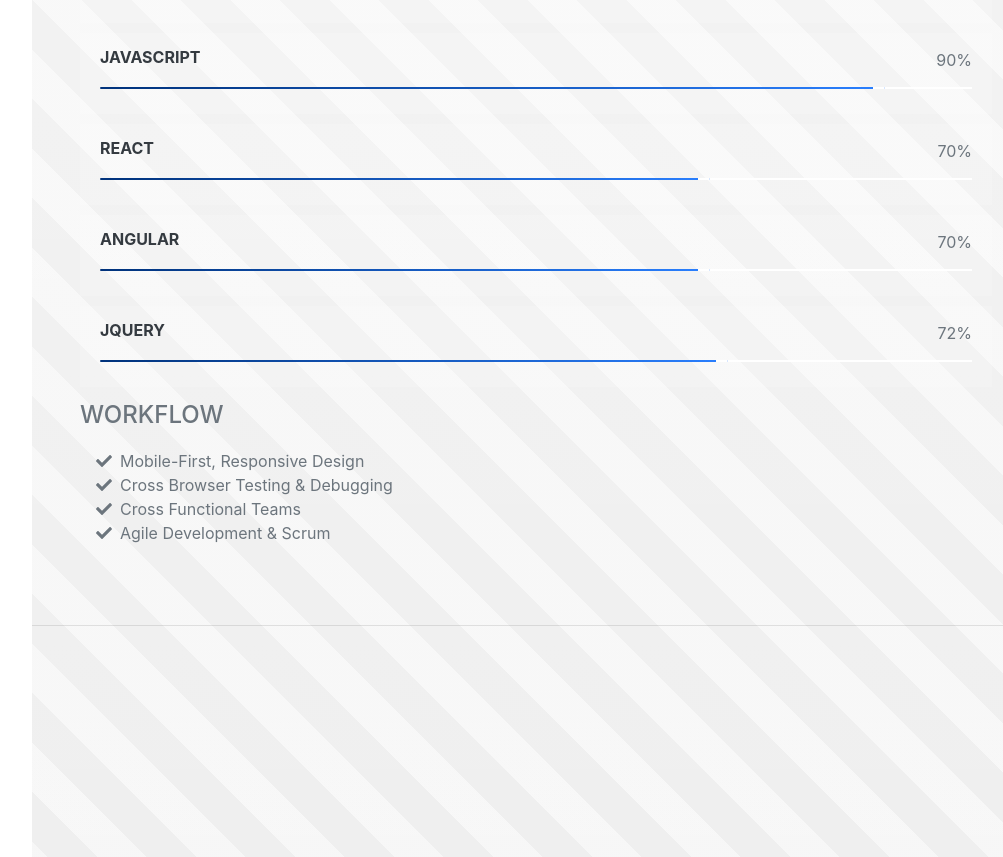
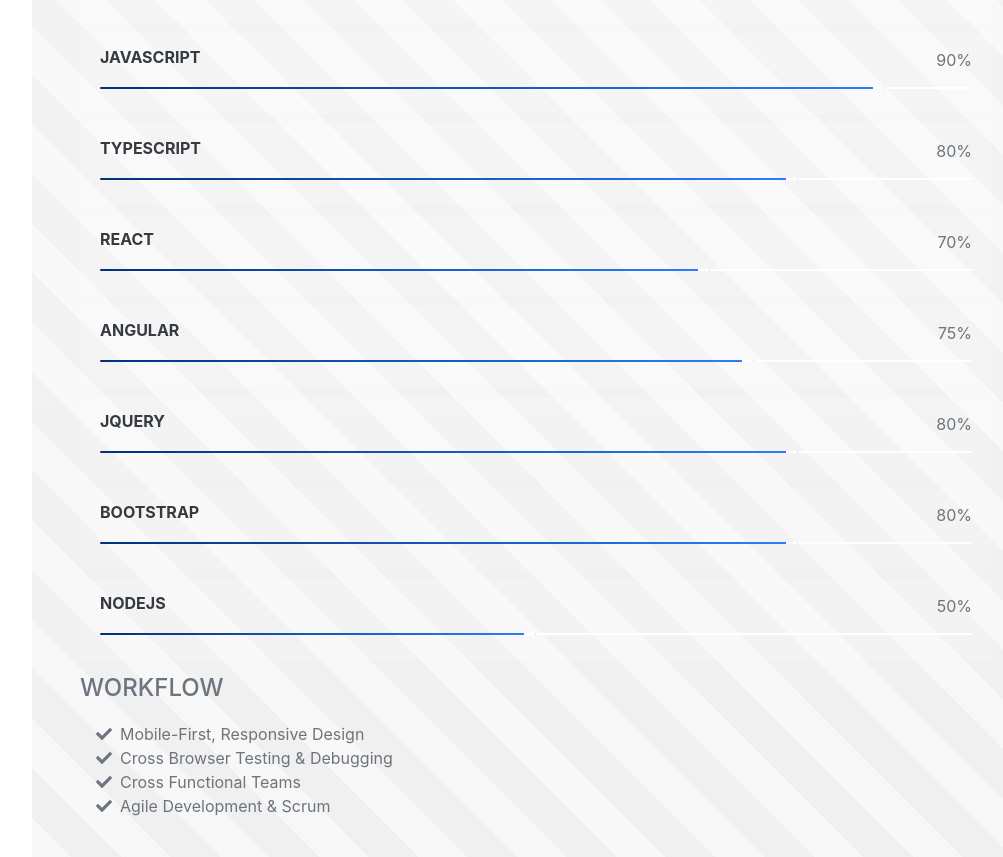
Before and after one commit to 4mit/portfolio, a React (Create React App) app: page / in a window 1280 px wide. Shown: the part 3340-4197 px from the top of the page, without its empty margins (240-1243 px from the left). Built offline with nearby package versions, Linux system fonts and the light colour scheme; a web font is replaced by a local one.

Commit message:
Skills added

```diff
--- a/src/Award/Award.js
+++ b/src/Award/Award.js
@@ -13,7 +13,7 @@
             <span className="fa-li">
               <i className="fas fa-trophy text-warning"></i>
             </span>
-            <a href="https://www.freecodecamp.org/certification/amitkumarsoni/responsive-web-design">
+            <a href="https://www.freecodecamp.org/certification/amitkumarsoni/responsive-web-design" target="_blank">
               Responsive Web Design
                 </a>
           </li>
@@ -22,7 +22,7 @@
             <span className="fa-li">
               <i className="fas fa-trophy text-warning"></i>
             </span>
-            <a href="https://www.freecodecamp.org/certification/amitkumarsoni/javascript-algorithms-and-data-structures">
+            <a href="https://www.freecodecamp.org/certification/amitkumarsoni/javascript-algorithms-and-data-structures" target="_blank">
               Javascript Algorithms and Data-structures
                 </a>
           </li>
@@ -30,7 +30,7 @@
             <span className="fa-li">
               <i className="fas fa-trophy text-warning"></i>
             </span>
-            <a href="https://www.freecodecamp.org/certification/amitkumarsoni/apis-and-microservices">
+            <a href="https://www.freecodecamp.org/certification/amitkumarsoni/apis-and-microservices" target="_blank">
               Apis and Microservices
                 </a>
 
@@ -39,7 +39,7 @@
             <span className="fa-li">
               <i className="fas fa-trophy text-warning"></i>
             </span>
-            <a href="https://www.hackerrank.com/certificates/30d2d4a36818">
+            <a href="https://www.hackerrank.com/certificates/30d2d4a36818" target="_blank">
               React (Hackerrank)
                 </a>
           </li>
@@ -47,7 +47,7 @@
             <span className="fa-li">
               <i className="fas fa-trophy text-warning"></i>
             </span>
-            <a href="https://www.hackerrank.com/certificates/8379abc5d679">
+            <a href="https://www.hackerrank.com/certificates/8379abc5d679" target="_blank">
               Python (Hackerrank)
                 </a>
           </li>
--- a/src/Skills/Meter/Meter.js
+++ b/src/Skills/Meter/Meter.js
@@ -7,7 +7,7 @@
             <div className="skills">
                 <div className="skill-label">
                     <h3>Html</h3>
-                    <span className="percent">87%</span>
+                    <span className="percent">90%</span>
                     <div style={{"clear": "both"}}></div>
                 </div>
                 <div className="bar">
@@ -34,6 +34,18 @@
                     <div className="progress" style={{"width": "90%"}}></div>
                 </div>
             </div>
+
+            <div className="skills">
+                <div className="skill-label">
+                    <h3>Typescript</h3>
+                    <span className="percent">80%</span>
+                    <div style={{"clear": "both"}}></div>
+                </div>
+                <div className="bar">
+                    <div className="progress" style={{"width": "80%"}}></div>
+                </div>
+            </div>
+
             <div className="skills">
                 <div className="skill-label">
                     <h3>React</h3>
@@ -47,22 +59,46 @@
             <div className="skills">
                 <div className="skill-label">
                     <h3>Angular</h3>
-                    <span className="percent">70%</span>
+                    <span className="percent">75%</span>
                     <div style={{"clear": "both"}}></div>
                 </div>
                 <div className="bar">
-                    <div className="progress" style={{"width": "70%"}}></div>
+                    <div className="progress" style={{"width": "75%"}}></div>
                 </div>
             </div>
 
             <div className="skills">
                 <div className="skill-label">
                     <h3>JQuery</h3>
-                    <span className="percent">72%</span>
+                    <span className="percent">80%</span>
                     <div style={{"clear": "both"}}></div>
                 </div>
                 <div className="bar">
-                    <div className="progress" style={{"width": "72%"}}></div>
+                    <div className="progress" style={{"width": "80%"}}></div>
+                </div>
+            </div>
+
+            <div className="skills">
+                <div className="skill-label">
+                    <h3>Bootstrap</h3>
+                    <span className="percent">80%</span>
+                    <div style={{"clear": "both"}}></div>
+                </div>
+                <div className="bar">
+                    <div className="progress" style={{"width": "80%"}}></div>
+                </div>
+            </div>
+
+
+
+            <div className="skills">
+                <div className="skill-label">
+                    <h3>Nodejs</h3>
+                    <span className="percent">50%</span>
+                    <div style={{"clear": "both"}}></div>
+                </div>
+                <div className="bar">
+                    <div className="progress" style={{"width": "50%"}}></div>
                 </div>
             </div>
         </div>
```
